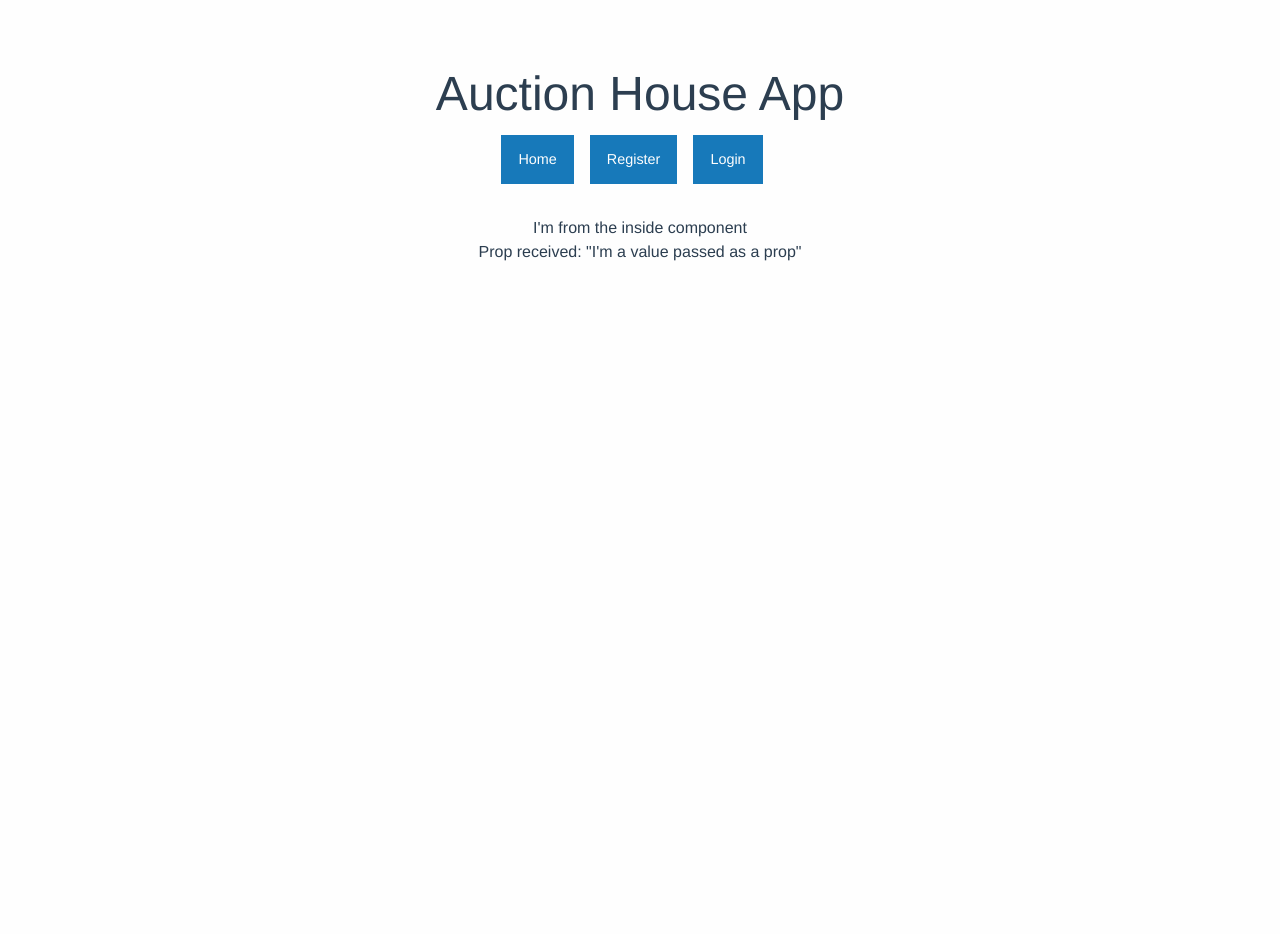
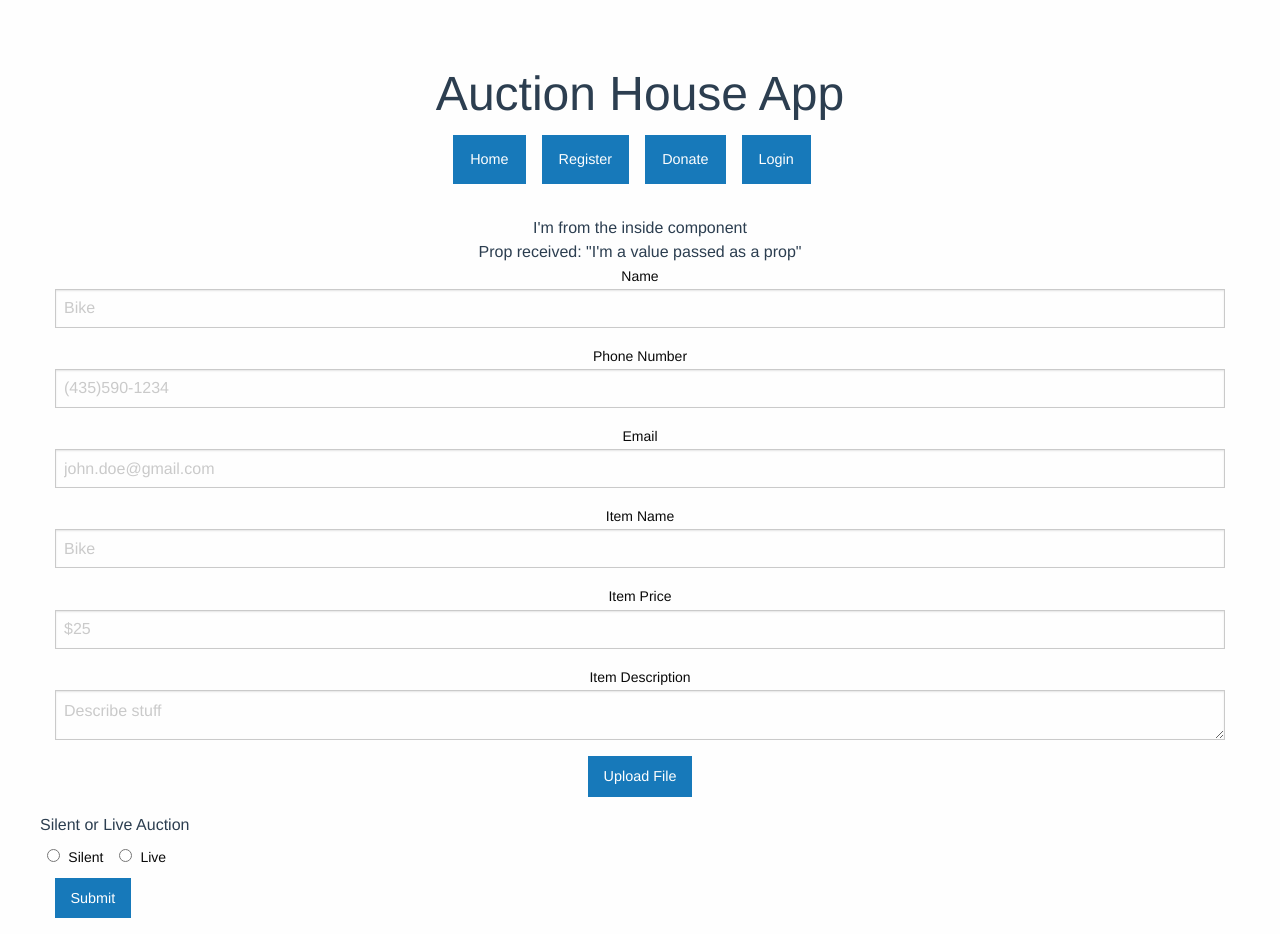
Before and after one commit to JHandschin/AuctionApp, a Vue app in the folder app/: page /donate in a window 1280 px wide. Before the commit the page ends 800 px from the top, so only its background shows below. Built offline with nearby package versions, Linux system fonts and the light colour scheme.

Commit message:
added donate page

```diff
--- a/app/src/App.vue
+++ b/app/src/App.vue
@@ -5,6 +5,7 @@
       <!-- routes you created in src/router/index.js -->
       <router-link class="rLink button" to='/home'>Home</router-link>
       <router-link class="rLink button" to='/register'>Register</router-link>
+      <router-link class="rLink button" to='/donate'>Donate</router-link>
       <router-link class="rLink button" to='/login'>Login</router-link>
     </div>
     <!-- components can be part of a greater component -->
--- /dev/null
+++ b/app/src/components/Donate.vue
@@ -0,0 +1,103 @@
+
+<!-- <!doctype html> -->
+<!-- <html class="no-js" lang="en">
+  <head>
+    <meta charset="utf-8" />
+    <meta http-equiv="x-ua-compatible" content="ie=edge">
+    <meta name="viewport" content="width=device-width, initial-scale=1.0">
+    <title>Donate</title>
+    <link rel="stylesheet" href="assets/app.css">
+  </head>
+<body> -->
+<template>
+<div class="grid-container">
+
+  <form data-abide novalidate>
+  <div class="grid-x grid-margin-x">
+    <div class="cell">
+      <div data-abide-error class="alert callout" style="display: none;">
+        <p><i class="fi-alert"></i> There are some errors in your form.</p>
+      </div>
+    </div>
+  </div>
+  <div class="grid-x grid-margin-x">
+    <div class="cell small-12">
+      <label>Name
+        <input type="text" placeholder="Bike" aria-describedby="exampleHelpTextNumber">
+        <span class="form-error">
+          Yo, you had better fill this out, it's required.
+        </span>
+      </label>
+    </div>
+    <div class="cell small-12">
+      <label>Phone Number
+        <input type="text" placeholder="(435)590-1234" aria-describedby="exampleHelpTextNumber" required pattern="number">
+        <span class="form-error">
+          Yo, you had better fill this out, it's required.
+        </span>
+      </label>
+    </div>
+    <div class="cell small-12">
+      <label>Email
+        <input type="text" placeholder="john.doe@gmail.com" aria-describedby="exampleHelpTextNumber">
+        <span class="form-error">
+          Yo, you had better fill this out, it's required.
+        </span>
+      </label>
+    </div>
+    <div class="cell small-12">
+      <label>Item Name
+        <input type="text" placeholder="Bike" aria-describedby="exampleHelpTextNumber">
+        <span class="form-error">
+          Yo, you had better fill this out, it's required.
+        </span>
+      </label>
+    </div>
+    <div class="cell small-12">
+      <label>Item Price
+        <input type="text" placeholder="$25" aria-describedby="exampleHelpTextNumber">
+        <span class="form-error">
+          Yo, you had better fill this out, it's required.
+        </span>
+      </label>
+    </div>
+      <div class="cell medium-12">
+        <label>Item Description
+          <textarea placeholder="Describe stuff"></textarea>
+          <span class="form-error">
+            Yo, you had better fill this out, it's required.
+          </span>
+        </label>
+      </div>
+      <div class="cell medium-12">
+        <label for="exampleFileUpload" class="button">Upload File</label>
+        <input type="file" id="exampleFileUpload" class="show-for-sr">
+      </div>
+      <div class="grid-x grid-margin-x">
+        <fieldset class="cell medium-12">
+          <legend>Silent or Live Auction</legend>
+          <input type="radio" name="pokemon" value="Red" id="pokemonRed"><label for="pokemonRed">Silent</label>
+          <input type="radio" name="pokemon" value="Yellow" id="pokemonYellow"><label for="pokemonYellow">Live</label>
+        </fieldset>
+      </div>
+  </div>
+  <div class="grid-x grid-margin-x">
+    <fieldset class="cell medium-12">
+      <button class="button float-left" type="submit" value="Submit">Submit</button>
+    </fieldset>
+  </div>
+
+</form>
+
+</div>
+</template>
+
+<scripts>
+
+</scripts>
+<styles scoped>
+
+</styles>
+<!-- <script src="assets/js/app.js"></script>
+</body>
+</html> -->
--- a/app/src/router/index.js
+++ b/app/src/router/index.js
@@ -3,6 +3,7 @@ import Router from 'vue-router'
 import App from '@/App.vue'
 import Register from '../components/Register.vue'
 import Home from '../components/Home.vue'
+import Donate from '../components/Donate.vue'
 import Login from '../components/Login.vue'
 
 Vue.use(Router)
@@ -11,6 +12,7 @@ const routes = [
   { path: '/', component: App },
   { path: '/home', component: Home },
   { path: '/register', component: Register },
+  { path: '/donate', component: Donate },
   { path: '/login', component: Login },
 ];
 
```
